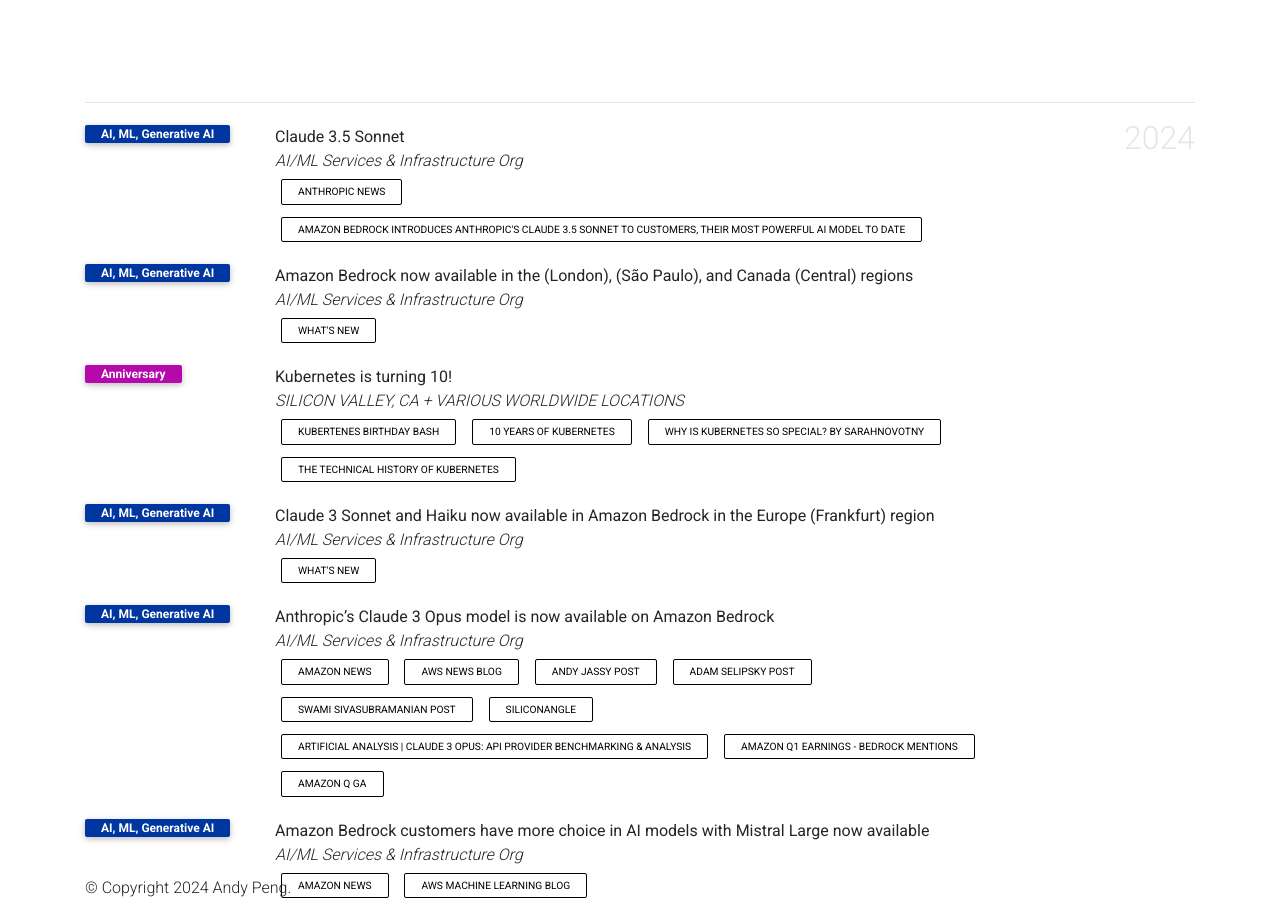
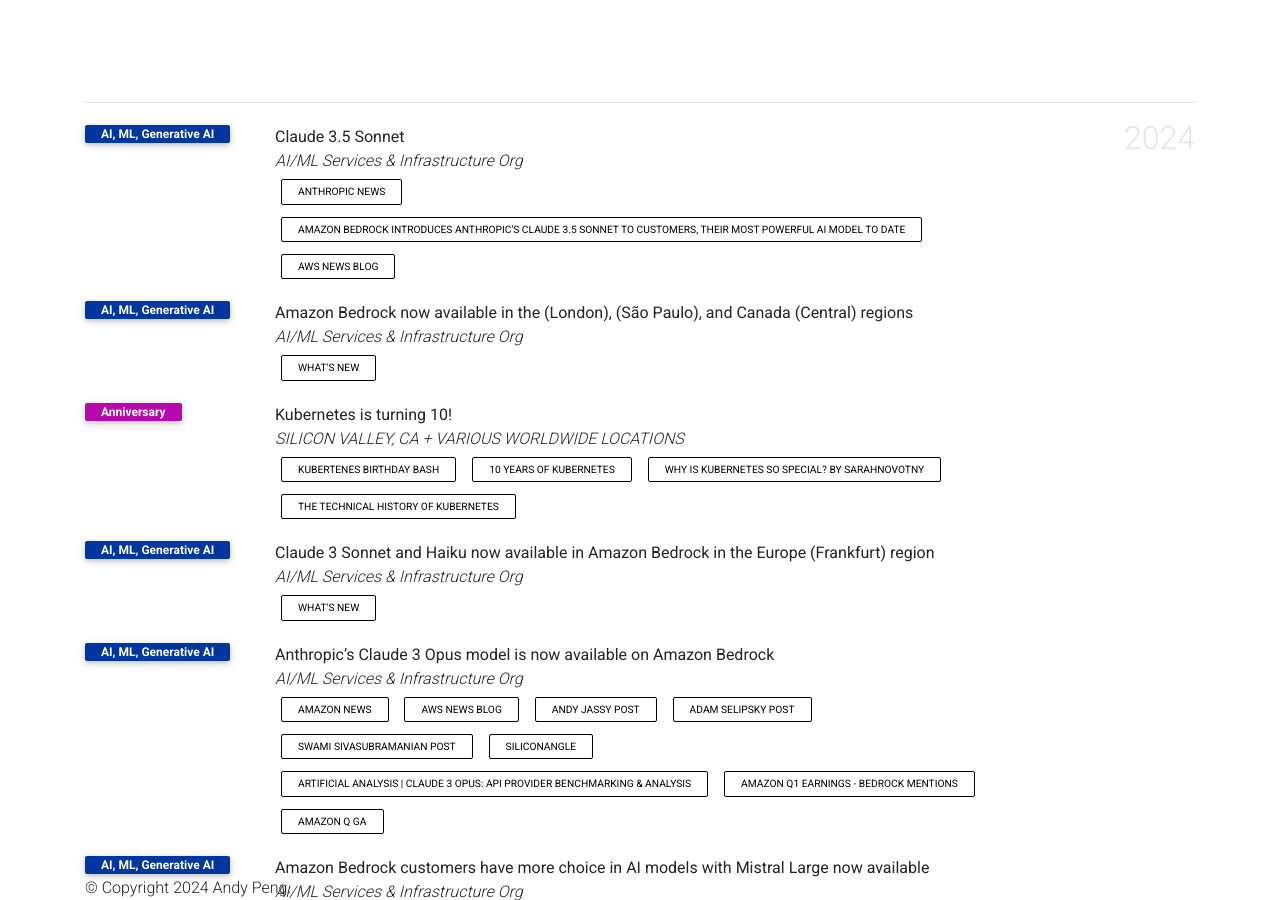
Before and after one commit to gfw001/gfw001.github.io, a Jekyll site: the page products.html, which Jekyll copies as it is, in a window 1280 px wide and 900 px high, scrolled down 622 px. Built offline with Jekyll 4.4.1, drawn with Linux system fonts in a browser that asks for light colours; comment, search, counter and statistics services are not loaded; a style sheet for code colours, icons or effects is not loaded.

Commit message:
Update products.html

```diff
--- a/products.html
+++ b/products.html
@@ -220,6 +220,7 @@
                   <div class="links">
                      <a href="https://www.anthropic.com/news/claude-3-5-sonnet" class="btn btn-sm z-depth-0" role="button" rel="noopener noreferrer" target="_blank">Anthropic News</a>
                      <a href="https://www.aboutamazon.com/news/aws/amazon-bedrock-anthropic-ai-claude-3-5-sonnet" class="btn btn-sm z-depth-0" role="button" rel="noopener noreferrer" target="_blank">Amazon Bedrock introduces Anthropic's Claude 3.5 Sonnet to customers, their most powerful AI model to date</a>
+                     <a href="https://aws.amazon.com/blogs/aws/anthropics-claude-3-5-sonnet-model-now-available-in-amazon-bedrock-the-most-intelligent-claude-model-yet/" class="btn btn-sm z-depth-0" role="button" rel="noopener noreferrer" target="_blank">AWS News Blog</a>
                   </div>
                   <div class="badges">
                      <span class="altmetric-embed" data-hide-no-mentions="true" data-hide-less-than="15" data-badge-type="2" data-badge-popover="right"></span> <span class="__dimensions_badge_embed__" data-pmid="" data-hide-zero-citations="true" data-style="small_rectangle" data-legend="hover-right" style="margin-bottom: 3px;"></span>
```
